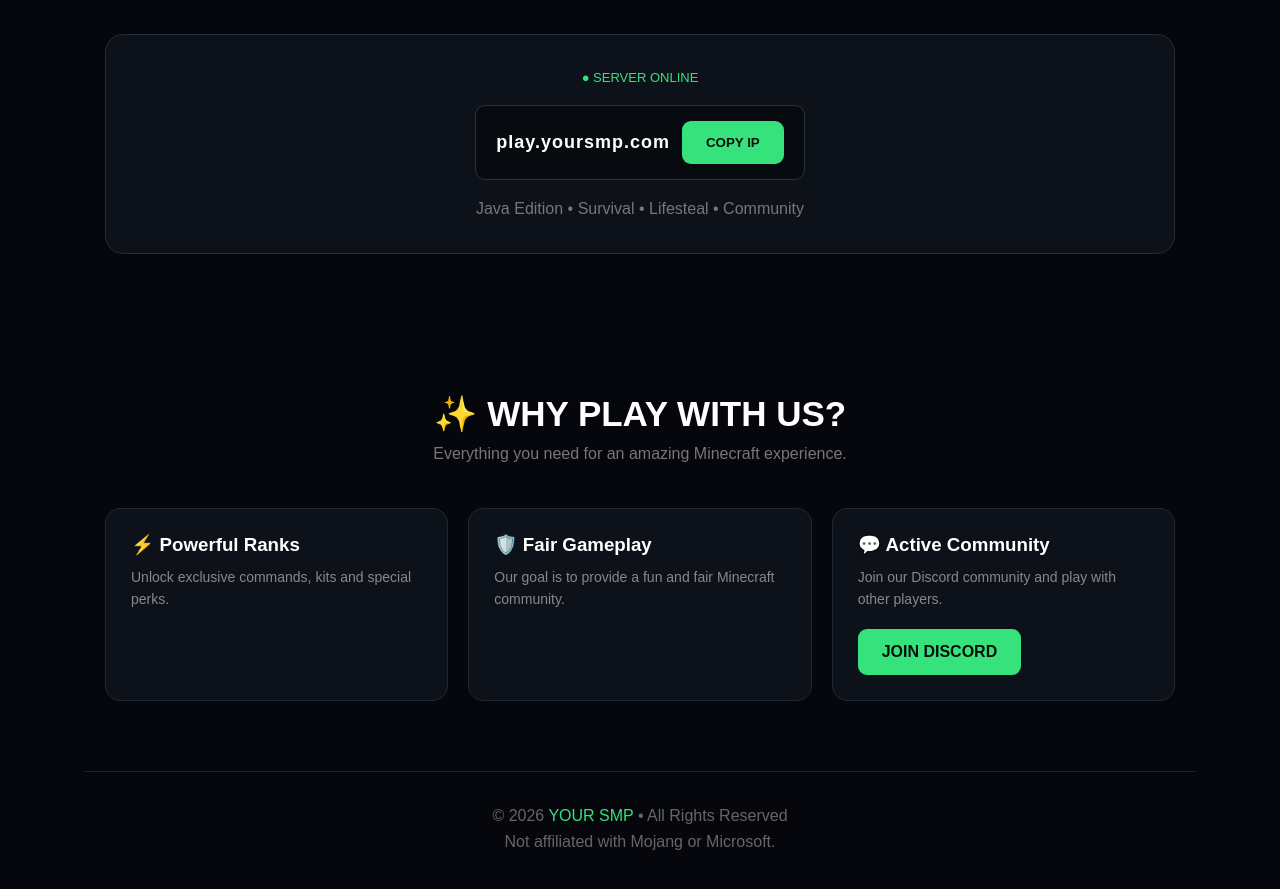
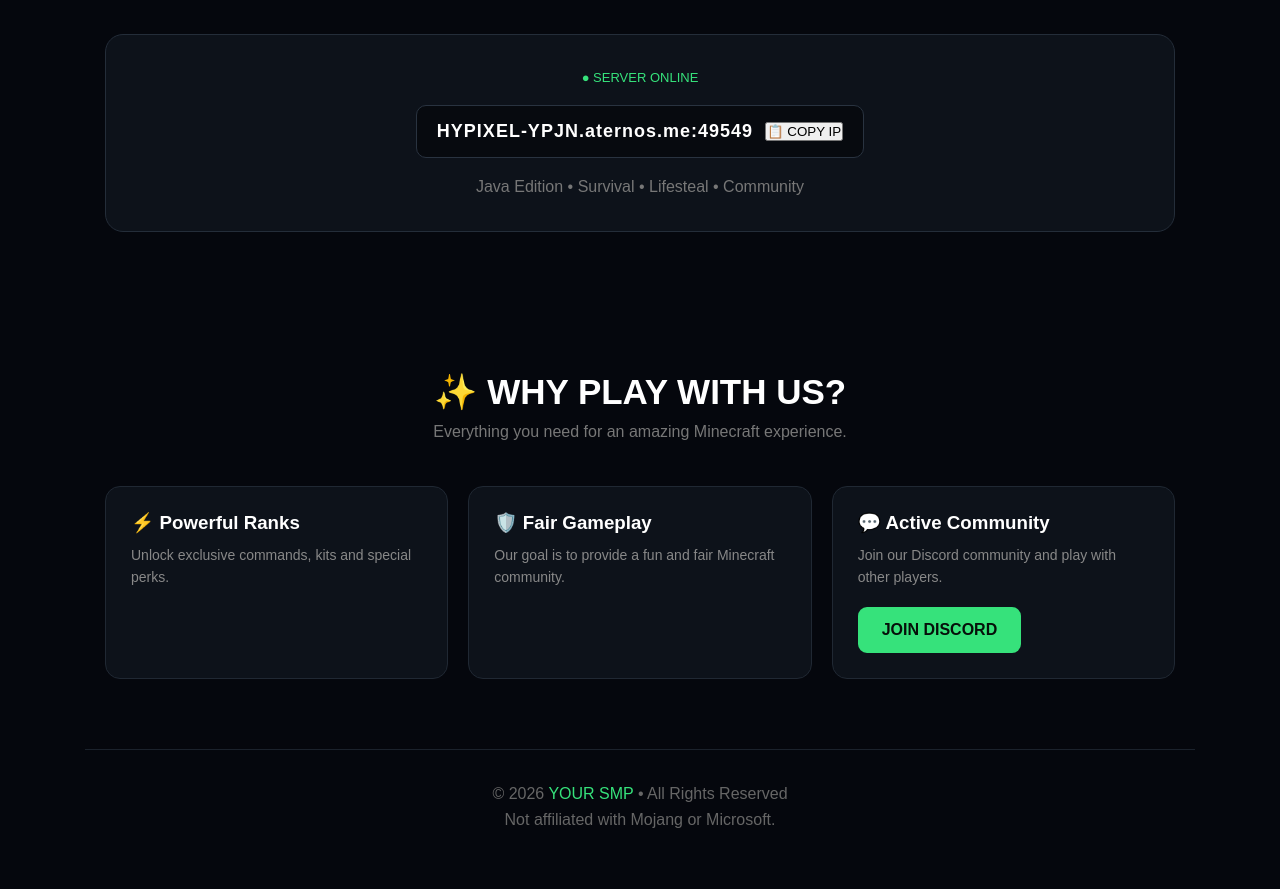
Before and after one commit to zullnurainansari-pixel/minecraft-store, a plain HTML site: page index.html in a window 1280 px wide. Shown: the part 2980-3869 px from the top of the page. Drawn offline with Linux system fonts and the light colour scheme.

Commit message:
Update index.html

```diff
--- a/index.html
+++ b/index.html
@@ -761,11 +761,10 @@
 </div>
 
 <div class="server-ip">
-<span id="serverIP">play.yoursmp.com</span>
+<span id="serverIP">HYPIXEL-YPJN.aternos.me:49549</span>
 
-<button class="btn btn-primary"
-onclick="copyIP()">
-COPY IP
+<button onclick="navigator.clipboard.writeText('HYPIXEL-YPJN.aternos.me:49549')">
+    📋 COPY IP
 </button>
 
 </div>
```
